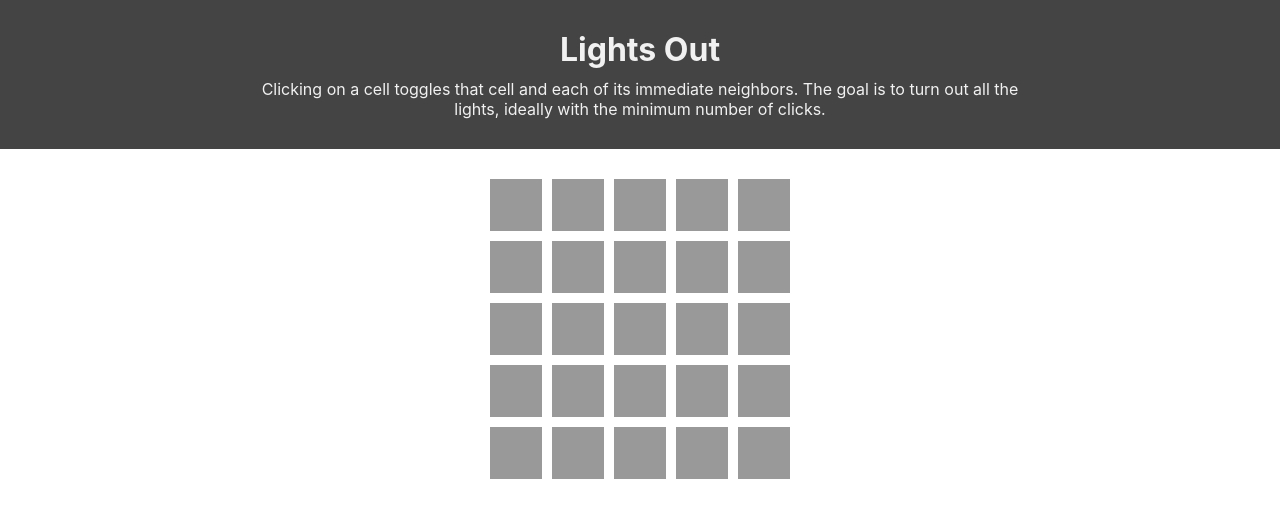
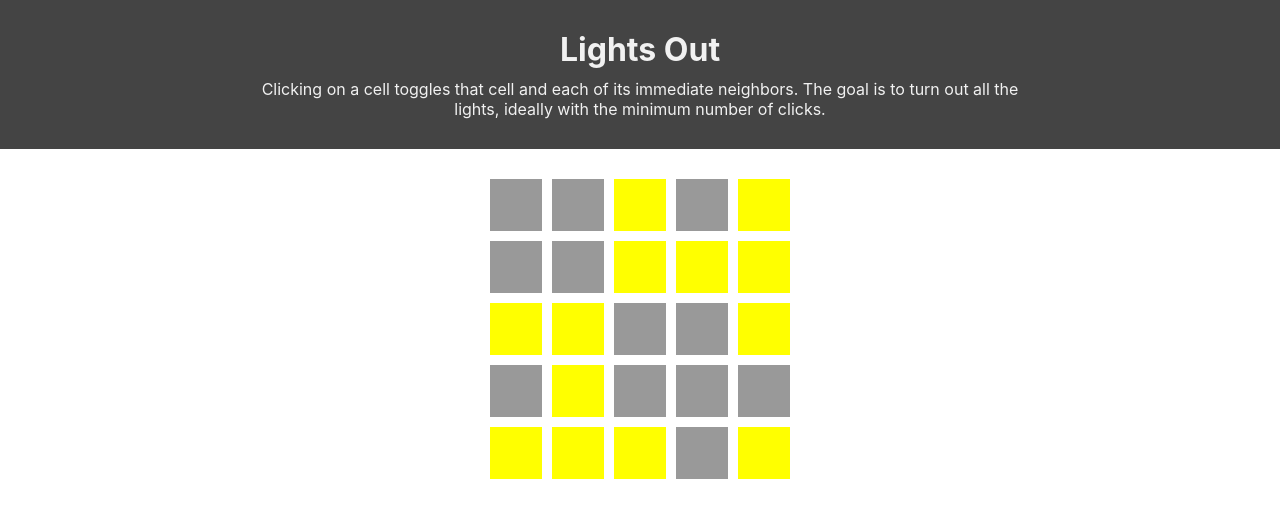
Before and after one commit to hborrelli1/lights-out, a React (Create React App) app: page / in a window 1280 px wide. Shown: the top 518 px of the page. Built offline with nearby package versions, Linux system fonts and the light colour scheme.

Commit message:
Add conditional logic to render the square color depending on the lightsOn value.

```diff
--- a/src/components/GameBoard/GameBoard.js
+++ b/src/components/GameBoard/GameBoard.js
@@ -4,7 +4,7 @@ import './GameBoard.css';
 import { Square } from '../Square/Square';
 
 export const GameBoard = ({ squares }) => {
-  const squaresDisplay = squares.map(square => <Square />)
+  const squaresDisplay = squares.map(square => <Square square={square} />)
 
   return (
     <section className="game-board">
--- a/src/components/Square/Square.css
+++ b/src/components/Square/Square.css
@@ -9,3 +9,7 @@
 .square:nth-child(5n) {
   margin-right:0px;
 }
+
+.square.lights-on {
+  background-color:yellow;
+}
--- a/src/components/Square/Square.js
+++ b/src/components/Square/Square.js
@@ -1,9 +1,11 @@
 import React from 'react';
 import './Square.css';
 
-export const Square = () => {
+export const Square = ({ square }) => {
+  const squareStyle = square.lightsOn ? 'lights-on' : '';
+
   return (
-    <div className="square">
+    <div className={`square ${squareStyle}`}>
 
     </div>
   )
```
